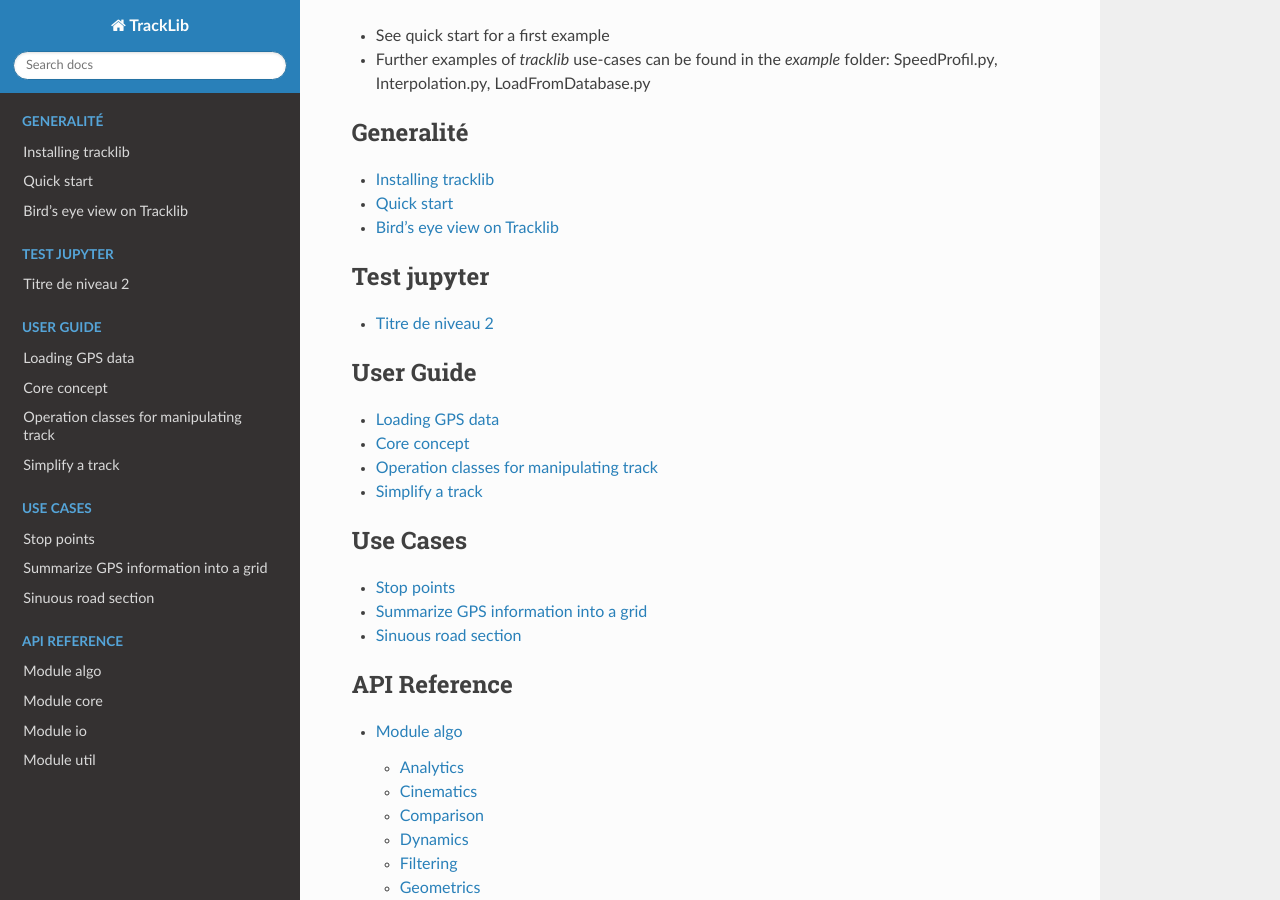
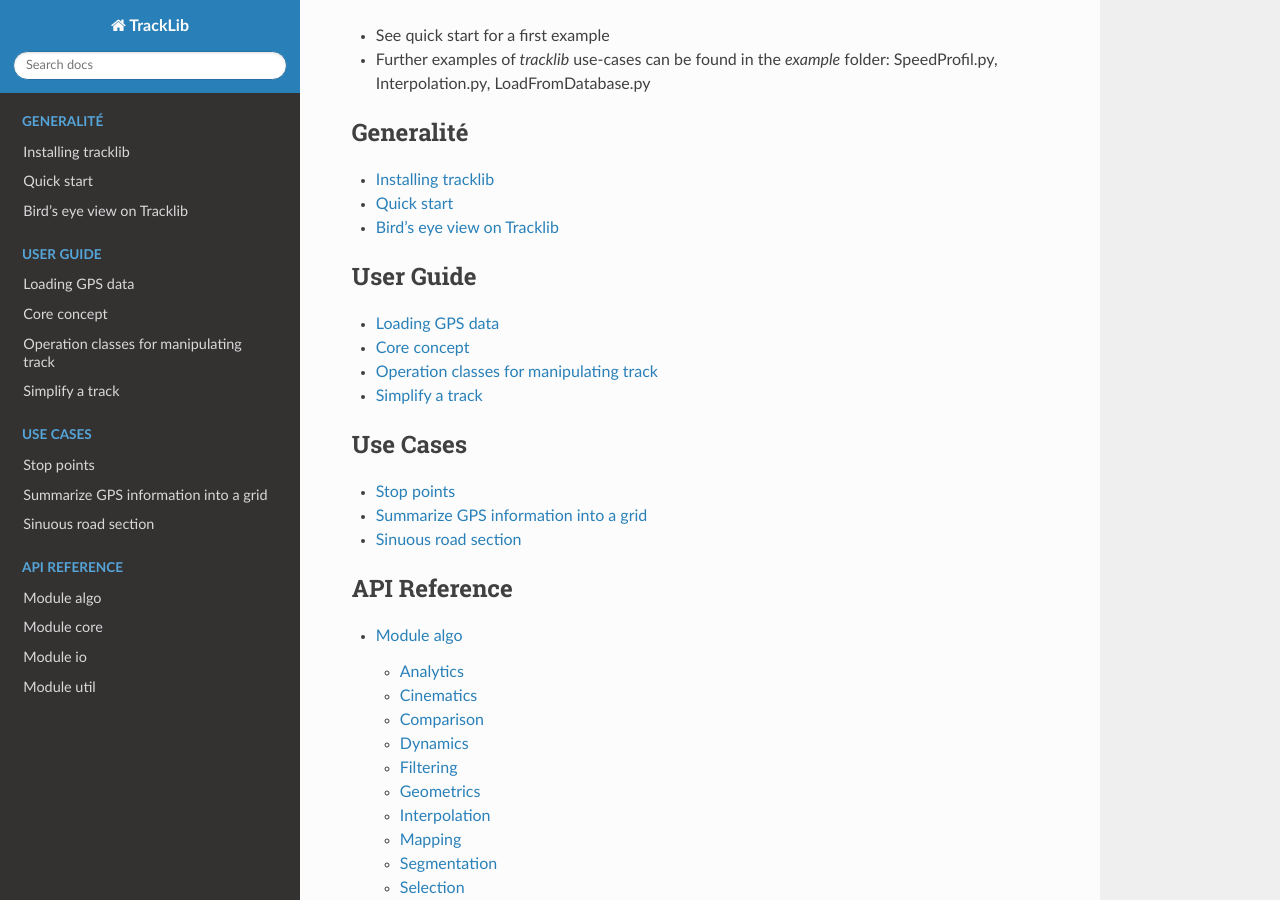
Before and after one commit to umrlastig/tracklib, a Sphinx documentation site: the page built from doc/source/index.rst, in a window 1280 px wide and 900 px high, scrolled down 2492 px. Built offline with Sphinx 7.4.7 and the Read the Docs theme 2.0.0, drawn with Linux system fonts in a browser that asks for light colours; pages that are not in the unit, such as notebooks, are missing from menus.

Commit message:
test jupyter

```diff
--- a/doc/source/index.rst
+++ b/doc/source/index.rst
@@ -97,11 +97,7 @@ Examples
    quickstart
    overview
 
-.. toctree::
-   :maxdepth: 1
-   :caption: Test jupyter
 
-   test
 
 
 .. toctree::
```
